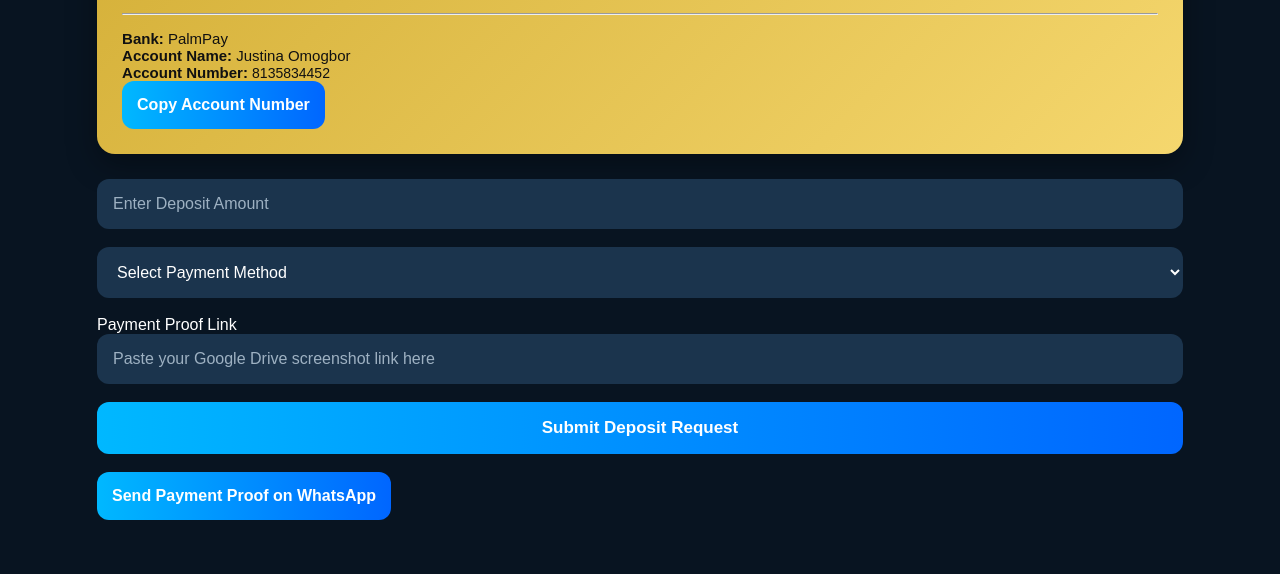
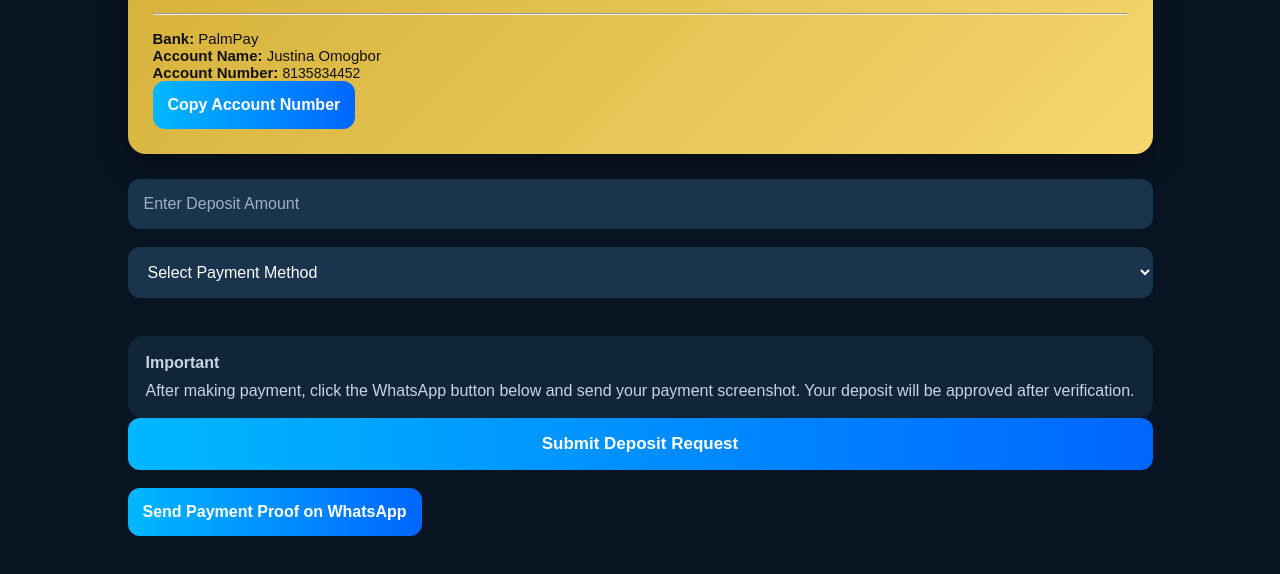
Before and after one commit to danielidoghe-beep/VERIFYSTACK-V2, a plain HTML site: page deposit.html in a window 1280 px wide. Shown: the part 198-772 px from the top of the page. Drawn offline with Linux system fonts and the light colour scheme; no server answers.

Commit message:
Update deposit.html

```diff
--- a/deposit.html
+++ b/deposit.html
@@ -73,13 +73,23 @@ placeholder="Enter Deposit Amount">
 
 </select>
 
-<label>Payment Proof Link</label>
+<div class="transaction-card" style="margin-top:20px;">
 
-<input
-type="url"
-id="proofLink"
-class="input"
-placeholder="Paste your Google Drive screenshot link here">
+<b>Important</b>
+
+<p style="margin-top:10px;">
+
+After making payment,
+
+click the WhatsApp button below
+
+and send your payment screenshot.
+
+Your deposit will be approved after verification.
+
+</p>
+
+</div>
 
 <button
 id="submitDepositBtn"
```
